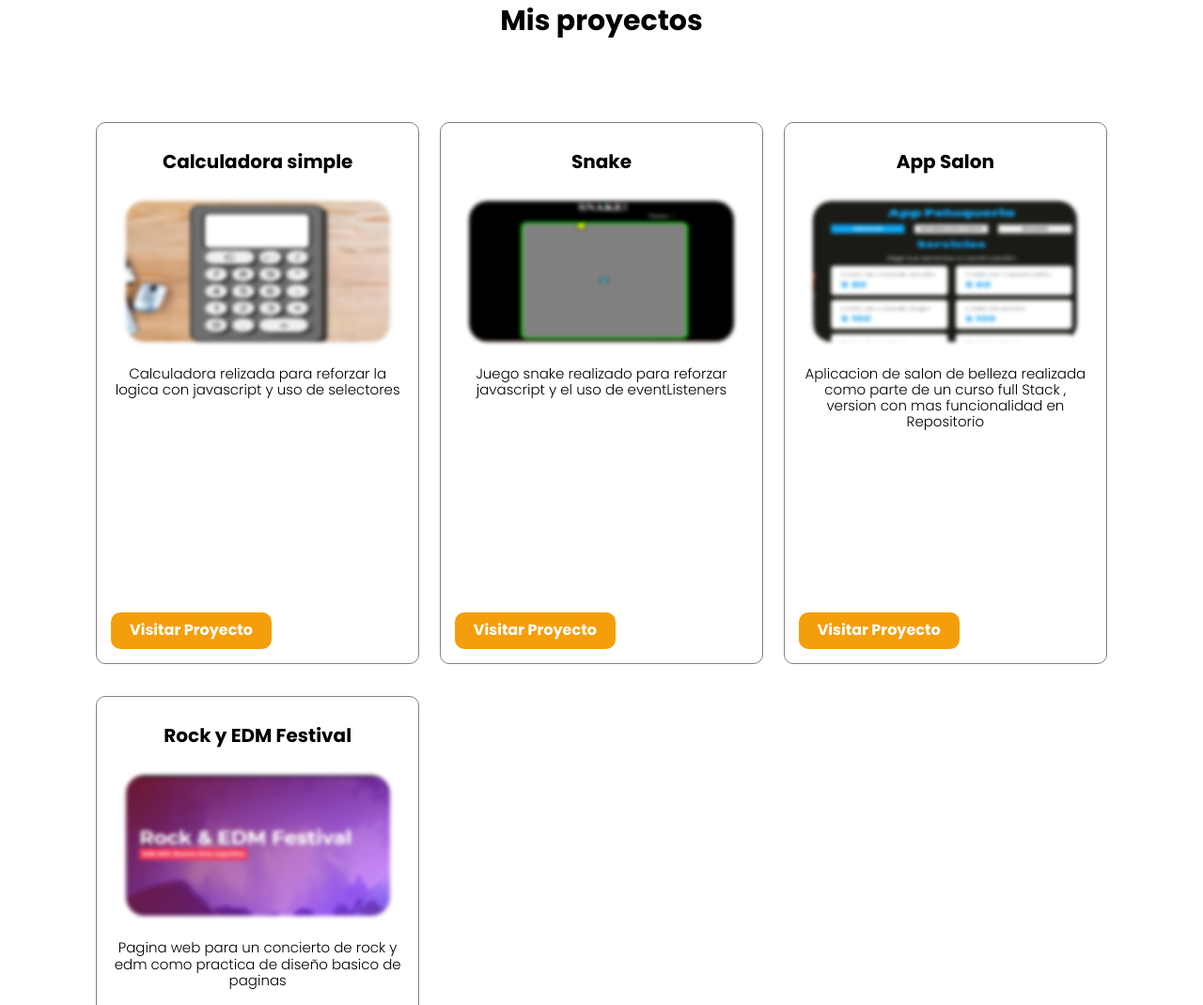
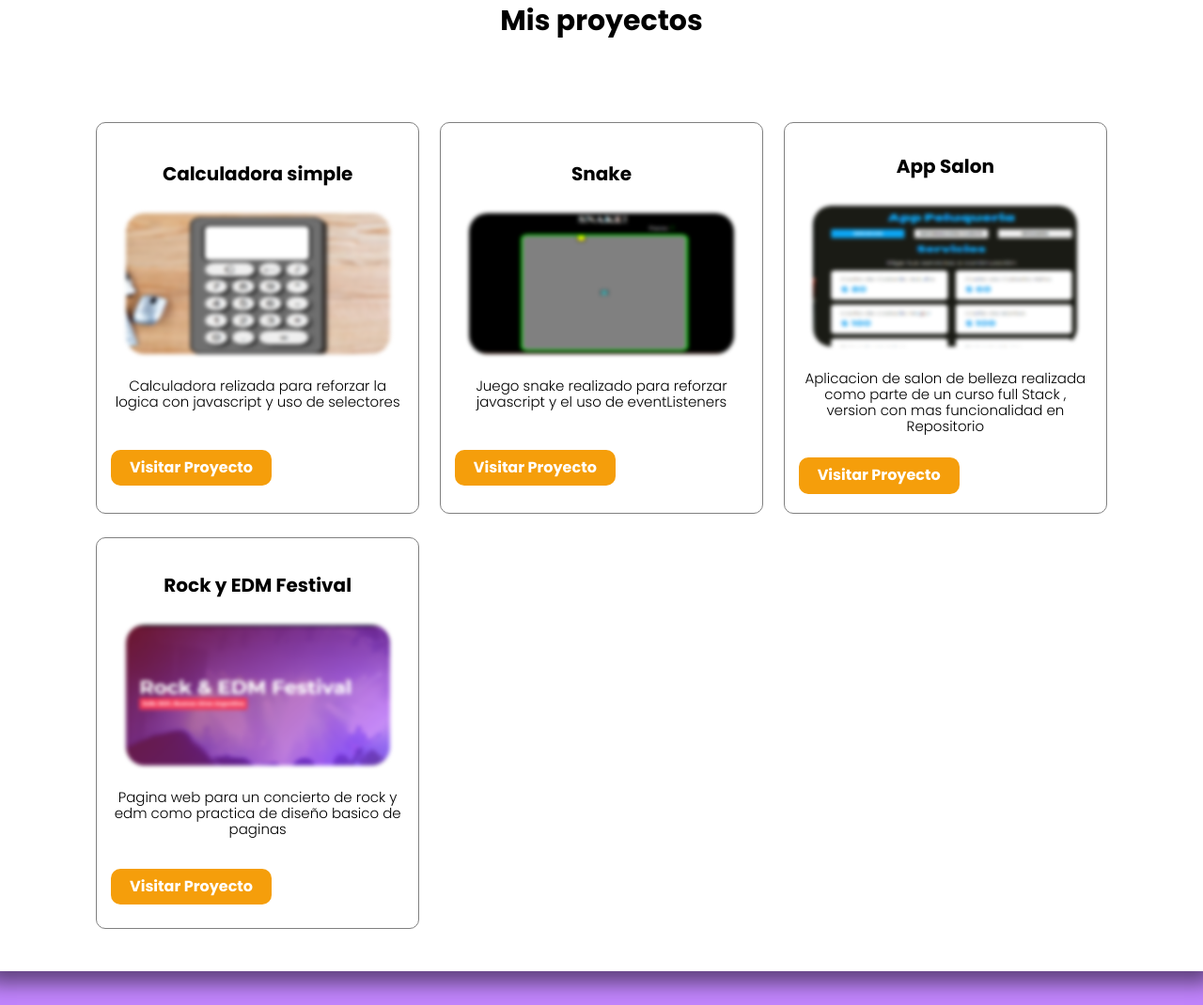
Before and after one commit to agustinesco/Portafolio, a plain HTML site: page index.html in a window 1280 px wide. Shown: the part 2160-3230 px from the top of the page at 94% size. Drawn offline with Linux system fonts and the light colour scheme.

Commit message:
arreglado tamaño de Proyectos

```diff
--- a/scss/secciones/_proyectos.scss
+++ b/scss/secciones/_proyectos.scss
@@ -16,13 +16,13 @@
     list-style: none;
     display: flex;
     flex-direction: column;
-    justify-content: space-between;
+    justify-content: space-around;
     border: 1px solid grey;
     border-radius: 10px;
     padding:0 15px 15px 15px;
     height: fit-content;
     margin-bottom: 20px;
-    width: 80%;
+    width: 90%;
 
     & img{
         width: 90%;
@@ -38,7 +38,7 @@
     @include m.tablet{
         margin-bottom: 0;
         transition: transform .7s ease-in-out;
-        height: 70vh;
+        height: 400px;
         width: fit-content;
 
         & img{
```
Also changed, not shown: css/app.css, 1 other file.
